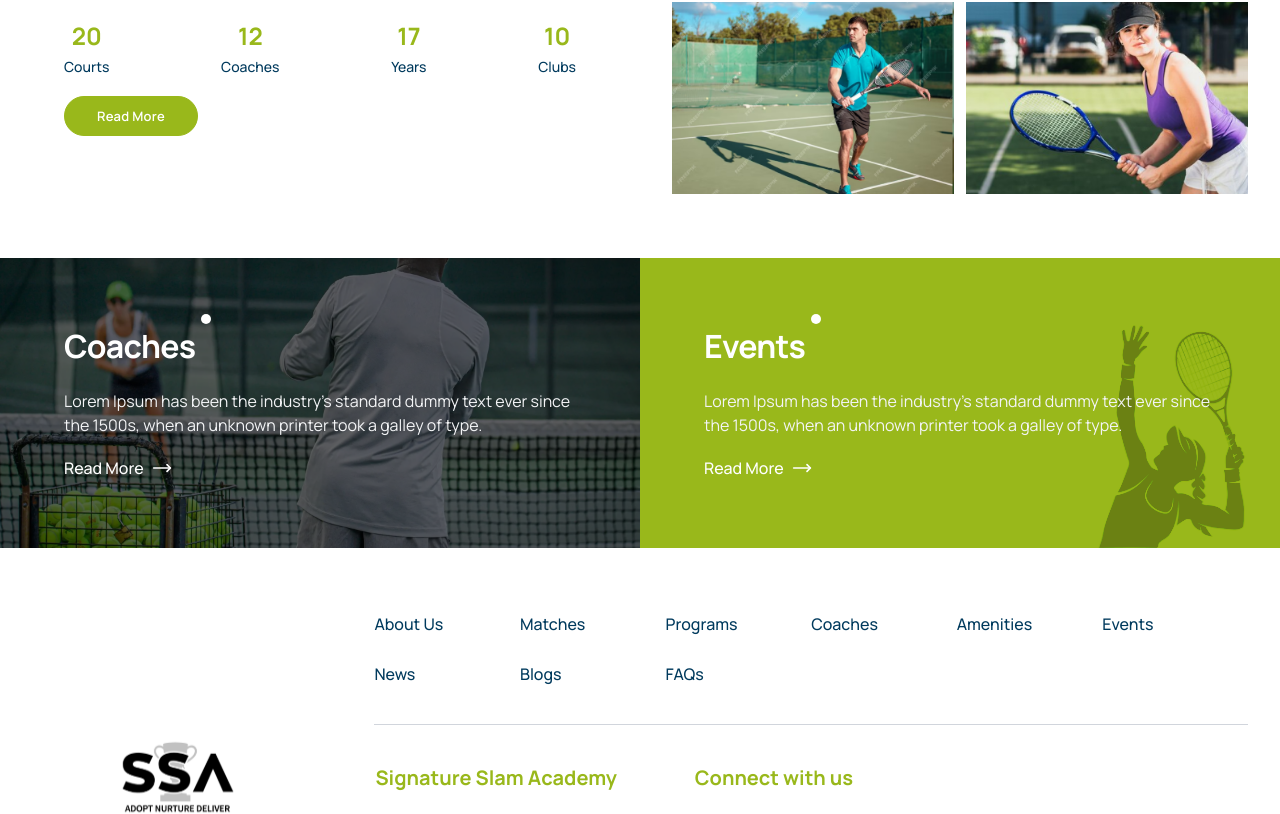
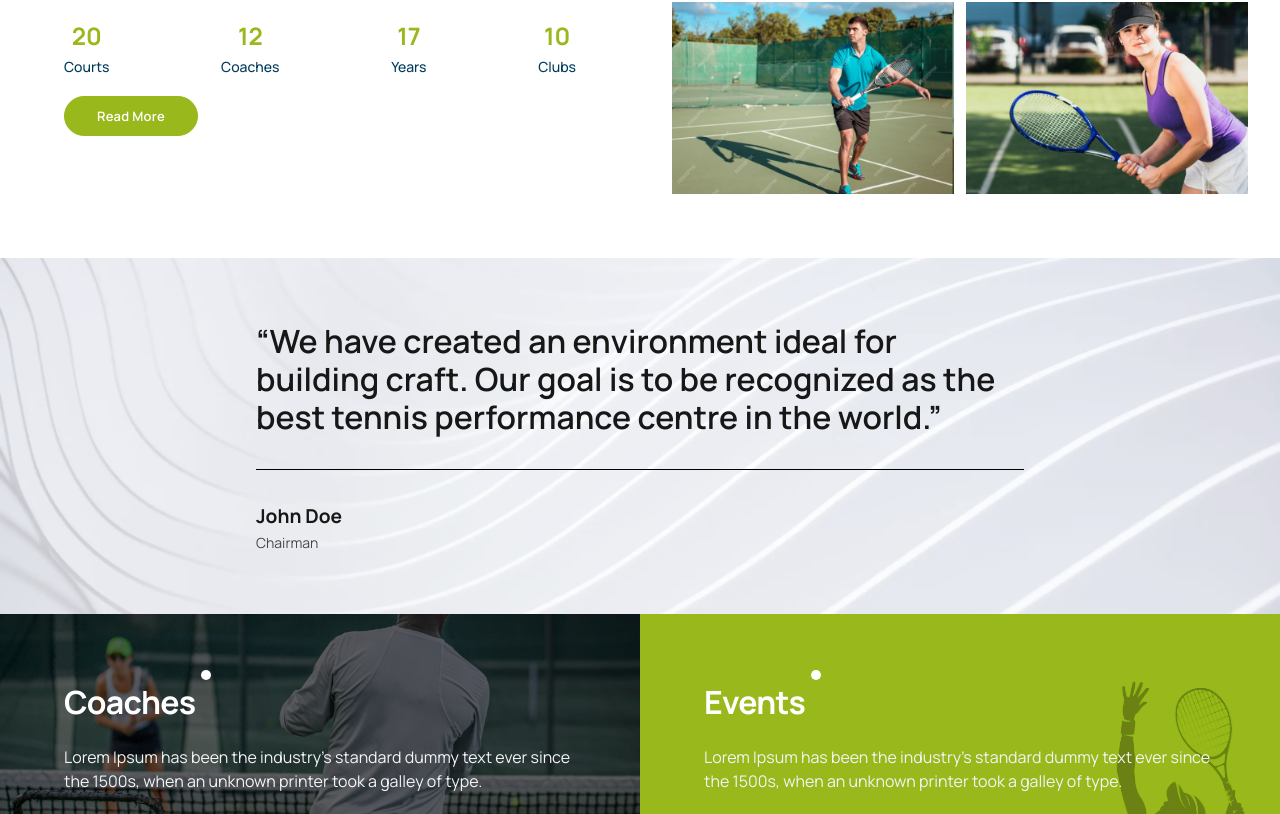
Before and after one commit to therahulchaurasia/kwebmaker-assessment, a Next.js app: page / in a window 1280 px wide. Shown: the part 1348-2162 px from the top of the page. Built offline with nearby package versions, Linux system fonts and the light colour scheme.

Commit message:
Vision banner completed

```diff
--- a/src/app/globals.css
+++ b/src/app/globals.css
@@ -49,9 +49,24 @@ body {
     line-height: 1.1;
   }
 
+  .fluid-paragraph {
+    font-size: clamp(0.875rem, 1vw, 1rem);
+    line-height: 1.1;
+  }
+
   .fluid-about-heading {
     font-size: clamp(1.125rem, 2vw, 1.5rem);
     line-height: 1.4;
+  }
+
+  .fluid-visionbanner-heading {
+    font-size: clamp(1.25rem, 2.5vw, 2.188rem);
+    line-height: 1.2;
+  }
+
+  .fluid-visionbanner-subtext {
+    font-size: clamp(1rem, 1.5vw, 1.25rem);
+    line-height: 1.5;
   }
 
   .fluid-nav {
--- a/src/app/page.tsx
+++ b/src/app/page.tsx
@@ -1,12 +1,14 @@
 import AboutTabs from "@/components/sections/AboutTabsAndDetails"
 import CoachEvents from "@/components/sections/CoachEvents"
 import Hero from "@/components/sections/Hero"
+import VisionBanner from "@/components/sections/VisionBanner"
 
 export default function Home() {
   return (
     <>
       <Hero />
       <AboutTabs />
+      <VisionBanner />
       <CoachEvents />
     </>
   )
--- a/src/components/sections/AboutTabsAndDetails.tsx
+++ b/src/components/sections/AboutTabsAndDetails.tsx
@@ -162,6 +162,9 @@ function MasonryGrid() {
             fill
             className="object-cover hover:scale-110 transition-transform duration-700"
             sizes="(max-width: 1024px) 100vw, 50vw"
+            loading="lazy"
+            priority={false}
+            fetchPriority="low"
           />
           <div className="absolute inset-0 bg-black/5 opacity-0 hover:opacity-10 transition-opacity duration-300 pointer-events-none" />
         </div>
@@ -180,15 +183,15 @@ function TabButton({ label, isActive, onClick }: TabButtonProps) {
   return (
     <button
       className={cn(
-        "relative pb-[clamp(0.5rem,1vw,0.75rem)] fluid-about-heading transition-all duration-300 border-none cursor-pointer",
-        isActive ? "font-bold" : "text-gray-300 font-medium hover:text-black",
+        "relative pb-[clamp(0.5rem,1vw,0.75rem)] fluid-about-heading font-bold transition-all duration-300 border-none cursor-pointer",
+        isActive ? "" : "text-gray-300 hover:text-black",
       )}
       onClick={onClick}
     >
       {label}
       <span
         className={cn(
-          "absolute bottom-0 left-0 w-full h-0.75 bg-brand-lime transition-all duration-300",
+          "absolute bottom-0 left-0 w-full h-0.5 bg-brand-lime transition-all duration-300",
           isActive ? "scale-x-100 opacity-100" : "scale-x-0 opacity-0",
         )}
       />
--- /dev/null
+++ b/src/components/sections/VisionBanner.tsx
@@ -0,0 +1,34 @@
+import Image from "next/image"
+
+export default function VisionBanner() {
+  return (
+    <section className="relative w-full mx-auto py-[clamp(3rem,5vw,4.5rem)] overflow-hidden">
+      <div className="absolute inset-0 z-0">
+        <Image
+          src="/assets/section-bg.webp"
+          alt="Background Pattern"
+          fill
+          className="object-cover opacity-60"
+        />
+      </div>
+
+      {/* 2. CONTENT */}
+      <div className="fluid-section relative z-10 w-full flex justify-center items-center text-center md:items-start md:text-left">
+        <div className="flex flex-col gap-[clamp(1.5rem,3vw,2rem)]  max-w-[clamp(30rem,60vw,80rem)]">
+          <h3 className="font-semibold  fluid-visionbanner-heading">
+            &ldquo;We have created an environment ideal for building craft. Our
+            goal is to be recognized as the best tennis performance centre in
+            the world.&rdquo;
+          </h3>
+          <div className="w-full h-px bg-black" />
+          <div className="flex flex-col gap-1">
+            <span className="font-bold fluid-visionbanner-subtext ">
+              John Doe
+            </span>
+            <span className="fluid-paragraph text-black/70">Chairman</span>
+          </div>
+        </div>
+      </div>
+    </section>
+  )
+}
```
Also changed, not shown: public/assets/section-bg.webp (renamed from public/assets/sectionbg.webp).
